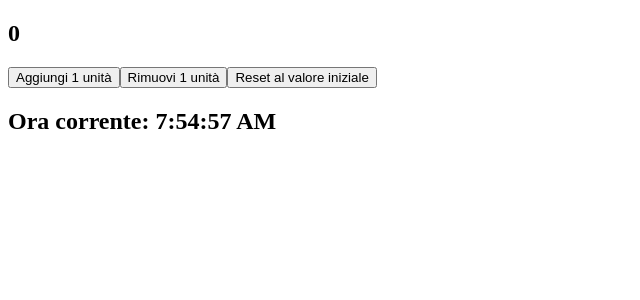
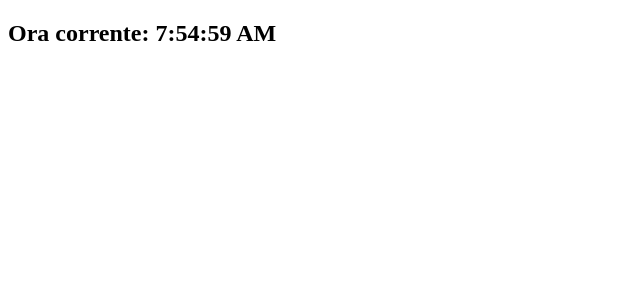
Before and after one commit to ilVicDeGiorgio/Esercizi-React, a React (Vite) app in the folder Event/: page / in a window 1280 px wide. Shown: the top 300 px of the page, without its empty margins (0-640 px from the left). Built offline with nearby package versions, Linux system fonts and the light colour scheme.

Commit message:
Eliminato counter

```diff
--- a/Event/src/App.jsx
+++ b/Event/src/App.jsx
@@ -3,13 +3,13 @@
 // import Message from './assets/Message'
 // import Welcome from './Welcome'
 // import Age from "./Age"
-import Counter from "./Counter"
+// import Counter from "./Counter"
 import Clock from "./Clock"
 
 function App() {
   return (
     <>
-      <Counter initialValue={0} incrementValue={1}></Counter>
+
       <Clock></Clock>
     </>
   )
```
